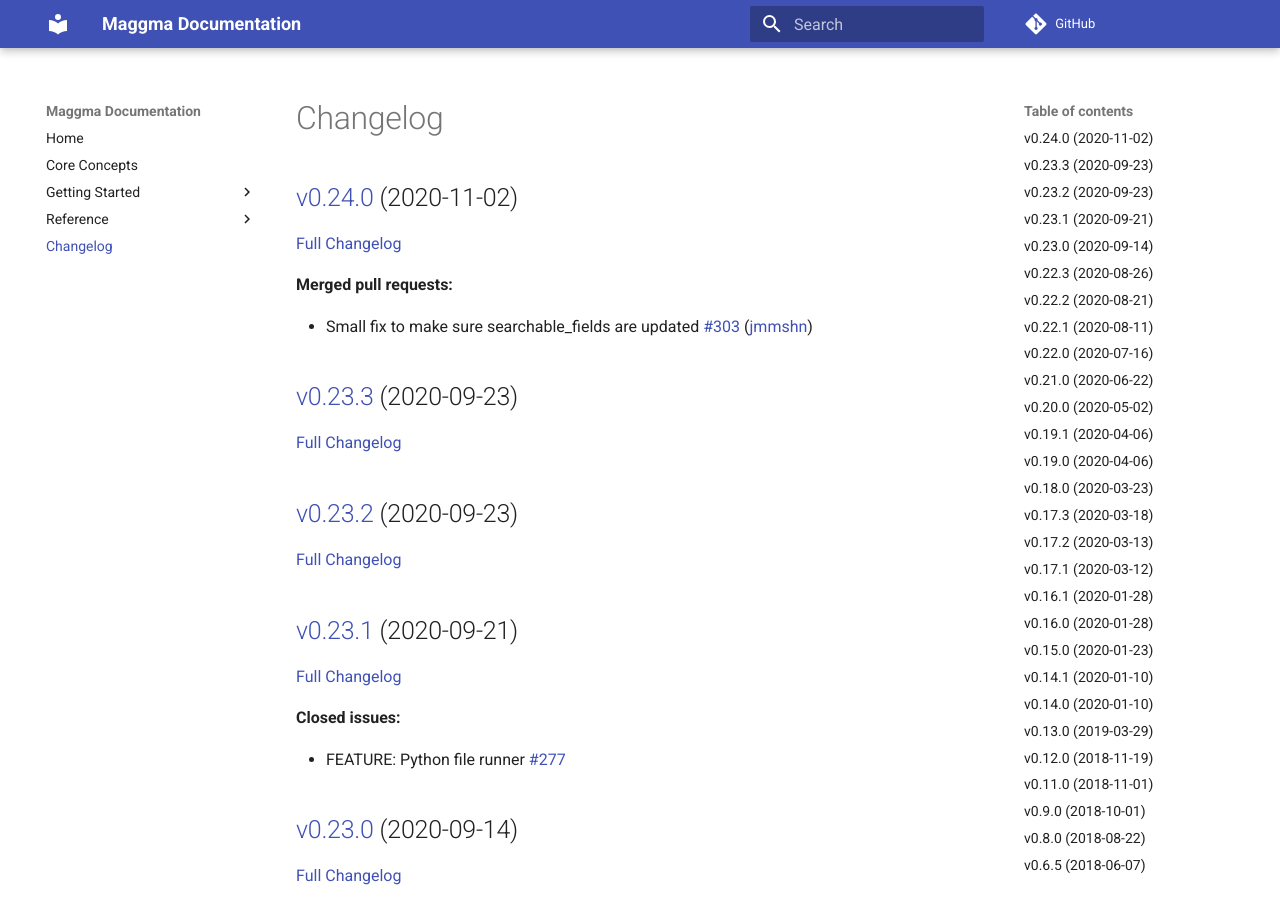
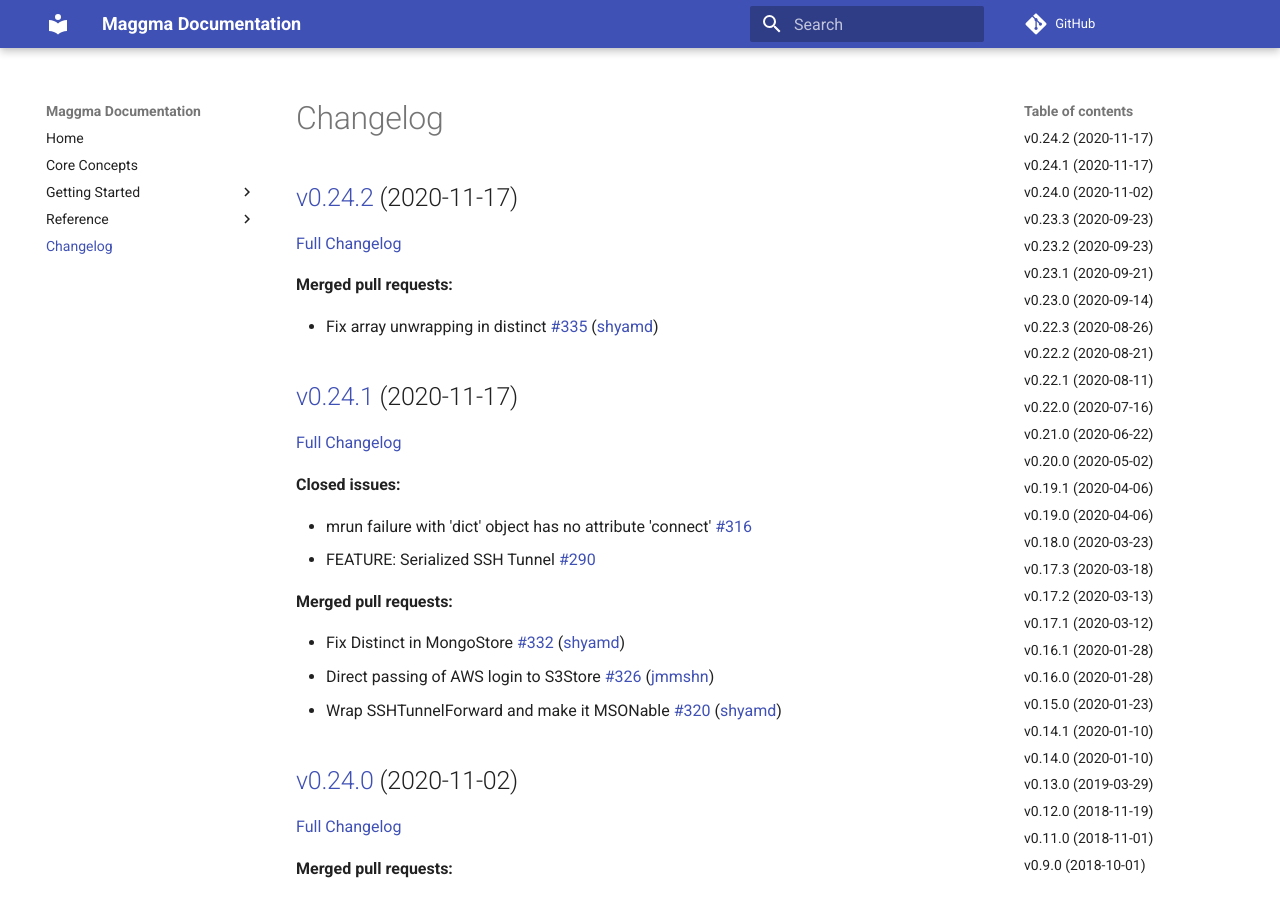
Before and after one commit to materialsproject/maggma, an MkDocs documentation site: the page built from docs/CHANGELOG.md, in a window 1280 px wide and 900 px high. Built offline with MkDocs 1.6.1 and Material for MkDocs 9.7.7, drawn with Linux system fonts in a browser that asks for light colours; comment, search, counter and statistics services are not loaded; some of the changed text lies outside the part shown.

Commit message:
Updated CHANGELOG.md

```diff
--- a/docs/CHANGELOG.md
+++ b/docs/CHANGELOG.md
@@ -1,4 +1,27 @@
 # Changelog
+
+## [v0.24.2](https://github.com/materialsproject/maggma/tree/v0.24.2) (2020-11-17)
+
+[Full Changelog](https://github.com/materialsproject/maggma/compare/v0.24.1...v0.24.2)
+
+**Merged pull requests:**
+
+- Fix array unwrapping in distinct [\#335](https://github.com/materialsproject/maggma/pull/335) ([shyamd](https://github.com/shyamd))
+
+## [v0.24.1](https://github.com/materialsproject/maggma/tree/v0.24.1) (2020-11-17)
+
+[Full Changelog](https://github.com/materialsproject/maggma/compare/v0.24.0...v0.24.1)
+
+**Closed issues:**
+
+- mrun failure with 'dict' object has no attribute 'connect' [\#316](https://github.com/materialsproject/maggma/issues/316)
+- FEATURE: Serialized SSH Tunnel [\#290](https://github.com/materialsproject/maggma/issues/290)
+
+**Merged pull requests:**
+
+- Fix Distinct in MongoStore [\#332](https://github.com/materialsproject/maggma/pull/332) ([shyamd](https://github.com/shyamd))
+- Direct passing of AWS login to S3Store [\#326](https://github.com/materialsproject/maggma/pull/326) ([jmmshn](https://github.com/jmmshn))
+- Wrap SSHTunnelForward and make it MSONable [\#320](https://github.com/materialsproject/maggma/pull/320) ([shyamd](https://github.com/shyamd))
 
 ## [v0.24.0](https://github.com/materialsproject/maggma/tree/v0.24.0) (2020-11-02)
 
@@ -254,6 +276,7 @@
 
 **Merged pull requests:**
 
+- \[WIP\] Improve/refactor examples and move inside maggma namespace [\#30](https://github.com/materialsproject/maggma/pull/30) ([dwinston](https://github.com/dwinston))
 - Fix mrun with default num\_workers. Add test. [\#28](https://github.com/materialsproject/maggma/pull/28) ([dwinston](https://github.com/dwinston))
 
 ## [v0.6.5](https://github.com/materialsproject/maggma/tree/v0.6.5) (2018-06-07)
```
Also changed, not shown: other parts of docs/CHANGELOG.md (+0 -1 lines).
